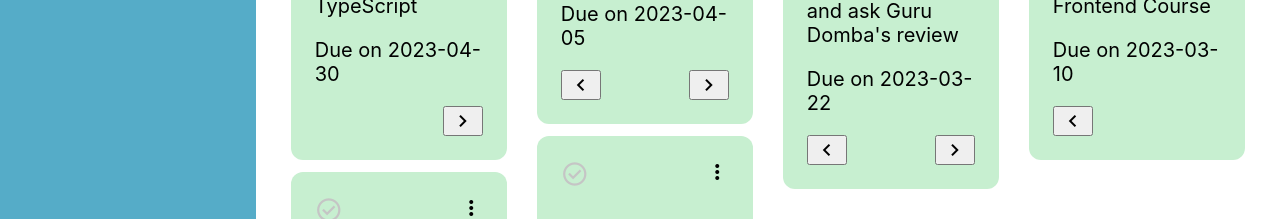
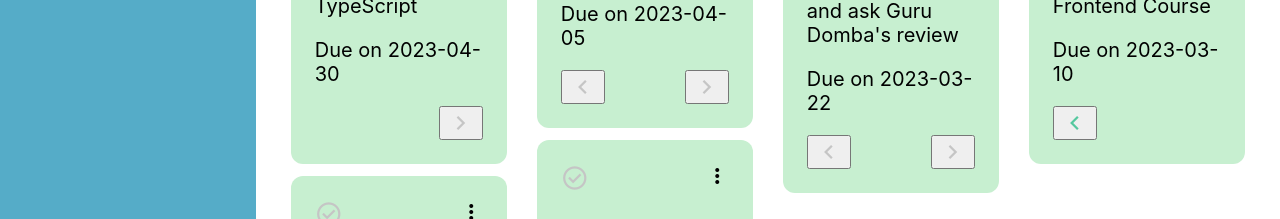
Before and after one commit to AryTokSep/Kanban-Project, a React (Vite) app: page /task-progress in a window 1280 px wide. Shown: the part 519-738 px from the top of the page. Built offline with nearby package versions, Linux system fonts and the light colour scheme.

Commit message:
develop move task card feature

```diff
--- a/src/features/tasks/components/TaskProgress/TaskCard.tsx
+++ b/src/features/tasks/components/TaskProgress/TaskCard.tsx
@@ -47,6 +47,15 @@ const TaskCard = ({ task }: TaskCardProps): JSX.Element => {
     setTasks(updatedTasks)
   }
 
+  const moveTaskCard = (taskId: number): void => {
+    const updatedTasks: Task[] = tasks.map((task) =>
+      task.id === taskId
+        ? { ...task, progressOrder: TASK_PROGRESS_ID.COMPLETED }
+        : task,
+    )
+    setTasks(updatedTasks)
+  }
+
   return (
     <div style={styles.taskCard}>
       <div style={styles.taskIcons}>
@@ -68,10 +77,20 @@ const TaskCard = ({ task }: TaskCardProps): JSX.Element => {
       </div>
       <div style={getArrowPositionStyle(task.progressOrder)}>
       {task.progressOrder !== TASK_PROGRESS_ID.NOT_STARTED && (
-          <button className="material-symbols-outlined">chevron_left</button>
+          <button className="material-symbols-outlined"
+          style={getIconStyle(task.progressOrder)}
+          onClick={():void => {
+            moveTaskCard(task.id)
+          }}
+          >chevron_left</button>
         )}
         {task.progressOrder !== TASK_PROGRESS_ID.COMPLETED && (
-          <button className="material-symbols-outlined">chevron_right</button>
+          <button className="material-symbols-outlined"
+          style={getIconStyle(task.progressOrder)}
+          onClick={():void => {
+            moveTaskCard(task.id)
+          }}
+          >chevron_right</button>
         )}
       </div>
     </div>
--- a/src/features/tasks/hooks/Tasks.ts
+++ b/src/features/tasks/hooks/Tasks.ts
@@ -5,10 +5,20 @@ import { TASK_PROGRESS_ID } from '../../../constants/app'
 
 interface useTaskActionType {
   completeTask: (taskId: number) => void
+  moveTaskCard: (taskId: number) => void
 }
 
 export const useTasksAction = (): useTaskActionType => {
   const [tasks, setTasks] = useRecoilState<Task[]>(tasksState)
+
+  const moveTaskCard = (taskId: number): void => {
+    const updatedTasks: Task[] = tasks.map((task) =>
+      task.id === taskId
+        ? { ...task, progressOrder: TASK_PROGRESS_ID.COMPLETED }
+        : task,
+    )
+    setTasks(updatedTasks)
+  }
 
   const completeTask = (taskId: number): void => {
     const updatedTasks: Task[] = tasks.map((task) =>
@@ -20,6 +30,6 @@ export const useTasksAction = (): useTaskActionType => {
   }
 
   return {
-    completeTask,
+    completeTask, moveTaskCard
   }
 }
```
